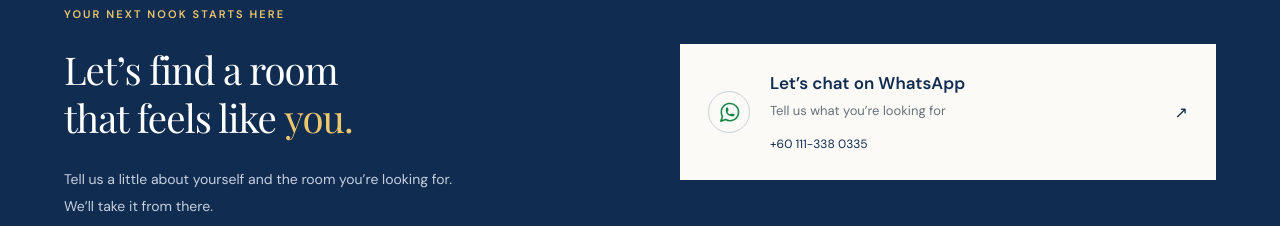
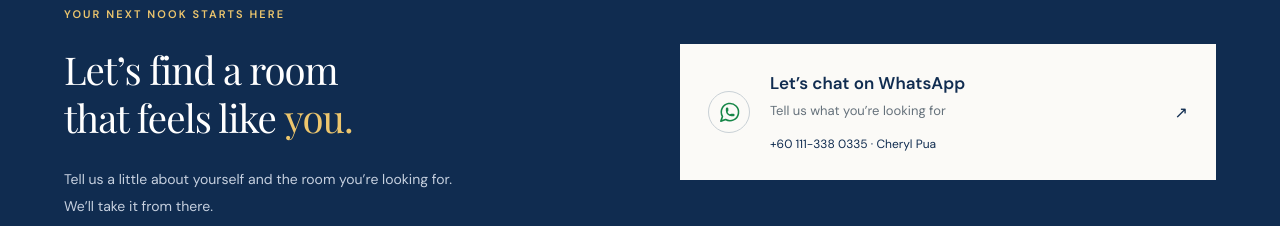
Before and after one commit to jasonpzy03/nestnnook, an Angular app: page / in a window 1280 px wide. Shown: the part 5780-6006 px from the top of the page. Built offline with nearby package versions, Linux system fonts and the light colour scheme; a web font is replaced by a local one.

Commit message:
- added display name in the contact options div

```diff
--- a/src/app.html
+++ b/src/app.html
@@ -346,7 +346,7 @@
                     <div>
                         <h3>Let’s chat on WhatsApp</h3>
                         <p>Tell us what you’re looking for</p>
-                        <span>{{ contact.displayPhone }}</span>
+                        <span>{{ contact.displayPhone }} · {{ contact.displayName }}</span>
                     </div>
 
                     <span aria-hidden="true">↗</span>
--- a/src/site.config.ts
+++ b/src/site.config.ts
@@ -1,7 +1,8 @@
 // Update business contact details here; no backend or environment secrets are required.
 export const CONTACT = {
-  googleReviewsUrl: 'https://maps.app.goo.gl/qsRBvECmWqHJz78Z8',
-  whatsappNumber: '601113380335',
-  displayPhone: '+60 111-338 0335',
-  email: 'nestandnook.jb@gmail.com'
+    googleReviewsUrl: 'https://maps.app.goo.gl/qsRBvECmWqHJz78Z8',
+    whatsappNumber: '601113380335',
+    displayPhone: '+60 111-338 0335',
+    displayName: 'Cheryl Pua',
+    email: 'nestandnook.jb@gmail.com'
 } as const;
```
